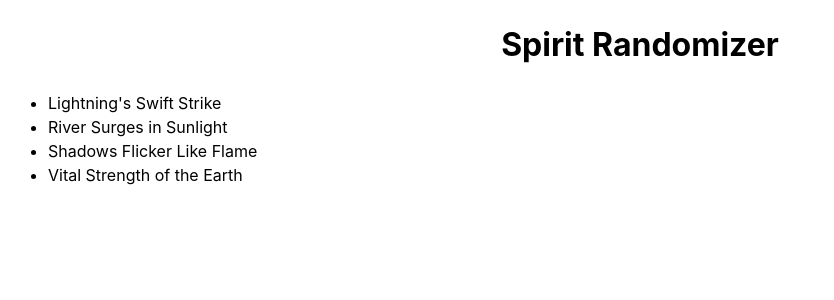
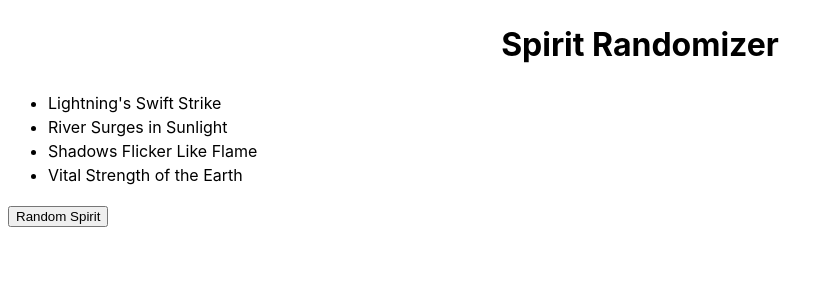
Before and after one commit to bntracy/typescript-react-demo, a React (Vite) app: page / in a window 1280 px wide. Shown: the top 300 px of the page, without its empty margins (0-834 px from the left). Built offline with nearby package versions, Linux system fonts and the light colour scheme.

Commit message:
spirit randomizes

```diff
--- a/src/App.tsx
+++ b/src/App.tsx
@@ -1,8 +1,10 @@
-import { FC } from 'react';
+import { FC, useState } from 'react';
 import { AppProps, Spirit } from './App.types';
 import SpiritList from './components/SpiritList';
 
 const App: FC<AppProps> = ({ title }) => {
+  const [randomSpirit, setRandomSpirit] = useState<Spirit | null>(null);
+
   const spirits: Spirit[] = [];
   spirits.push({name: 'Lightning\'s Swift Strike', aspects: ['(no aspect)', 'Immense', 'Pandemonium', 'Sparking', 'Wind']});
   spirits.push({name: 'River Surges in Sunlight', aspects: ['(no aspect)', 'Haven', 'Sunshine', 'Travel']});
@@ -10,10 +12,18 @@ const App: FC<AppProps> = ({ title }) => {
   spirits.push({name: 'Vital Strength of the Earth', aspects: ['(no aspect)', 'Might', 'Nourishing', 'Resilience']});
   console.log(spirits);
 
+  const randomizeSpirit = () => {
+    const length = spirits.length;
+    const randomIndex = Math.floor(Math.random() * length); // returns a random number between 0 and length-1 inclusive
+    setRandomSpirit(spirits[randomIndex]);
+  }
+
   return (
     <div>
         <h1>{title}</h1>
         <SpiritList spirits={spirits} />
+        <button type="button" onClick={randomizeSpirit}>Random Spirit</button>
+        {randomSpirit && <div>{randomSpirit.name}</div>}
     </div>
   );
 };
```
